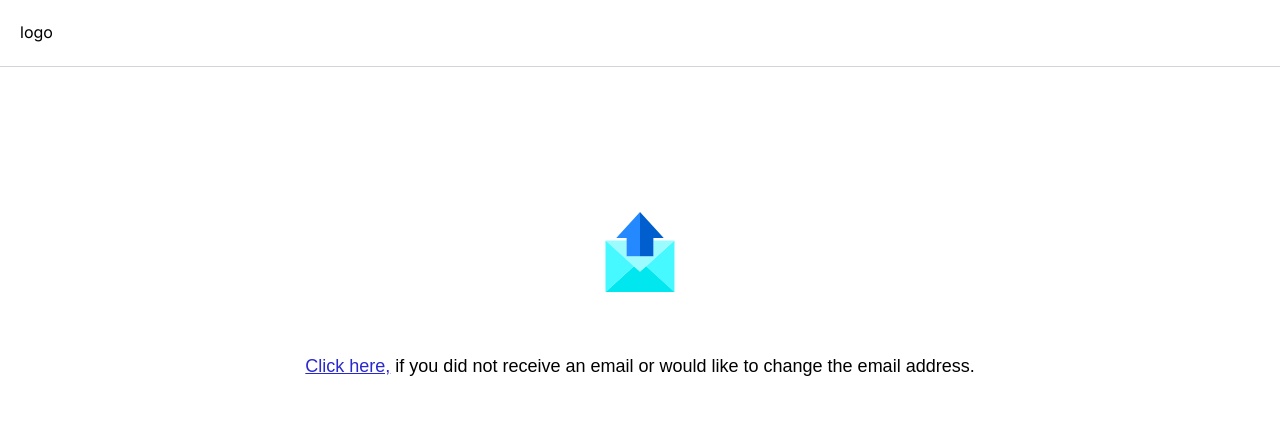
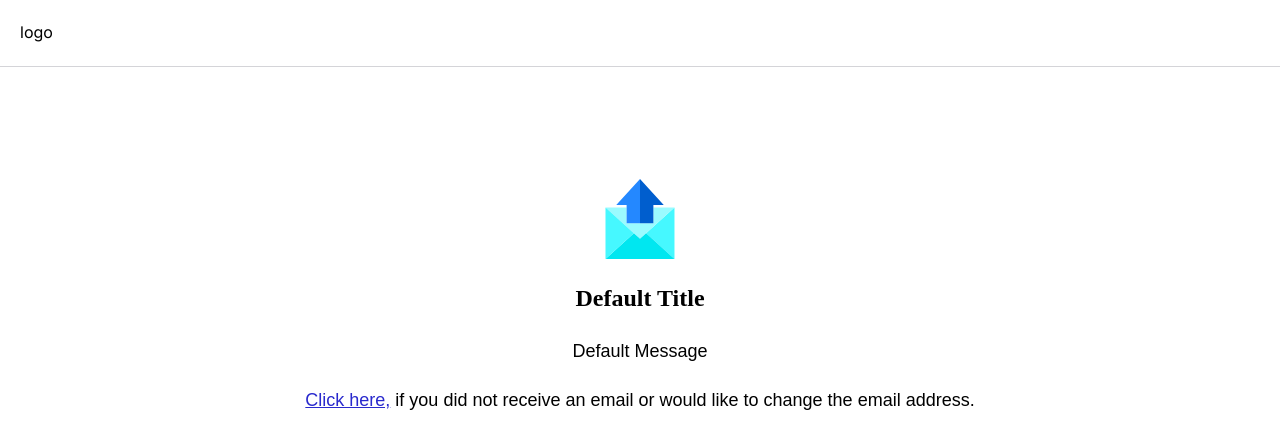
Before and after one commit to ngaridennis33/NorthFaceClient, a Next.js app: page /verify-email in a window 1280 px wide. Shown: the top 448 px of the page. Built offline with nearby package versions, Linux system fonts and the light colour scheme.

Commit message:
Updated the success page

```diff
--- a/src/app/(auth)/verify-email/page.tsx
+++ b/src/app/(auth)/verify-email/page.tsx
@@ -1,34 +1,31 @@
-"use client"
+import React from 'react';
+import Link from 'next/link';
+import styles from './page.module.scss';
+import { useSearchParams } from 'next/navigation';
+import { useRouter } from 'next/navigation';
+import { Suspense } from 'react';
 
-import Link from "next/link"
-import styles from "./page.module.scss"
-import { useSearchParams } from 'next/navigation'
-import { useRouter } from "next/navigation";
-import { Suspense } from "react";
-
-const VerifyEmailContent= () => {
-
+const VerifyEmailContent = () => {
   const searchParams = useSearchParams();
   const router = useRouter();
-    const title = searchParams.get('title');
-    const message = searchParams.get('res');
+  const title = searchParams.get('title') || 'Default Title';
+  const message = searchParams.get('res') || 'Default Message';
 
   return (
     <div className={styles.container}>
-
       <div className={styles.verifyEmail}>
         <svg height="10vh" width="10vh" version="1.1" id="Layer_1" xmlns="http://www.w3.org/2000/svg" xmlnsXlink="http://www.w3.org/1999/xlink" viewBox="0 0 504.669 504.669" xmlSpace="preserve">
           <g>
-                    <polygon style={{ fill: '#46F8FF' }} points="291.035,341.804 291.215,341.804 469.835,504.669 469.835,179.129"/>
+            <polygon style={{ fill: '#46F8FF' }} points="291.035,341.804 291.215,341.804 469.835,504.669 469.835,179.129" />
             <polygon style={{ fill: '#9BFBFF' }} points="469.835,179.129 336.764,179.129 336.764,278.528 252.335,278.528 167.905,278.528
-                    167.905,179.129 34.835,179.129 252.335,376.899"/>
+                    167.905,179.129 34.835,179.129 252.335,376.899" />
             <polygon style={{ fill: '#00E7F0' }} points="291.035,341.804 252.335,376.899 213.545,341.804 34.835,504.669 469.835,504.669
-                    291.215,341.804"/>
-                    <polygon style={{ fill: '#46F8FF' }} points="34.835,179.129 34.835,504.669 213.545,341.804"/>
+                    291.215,341.804" />
+            <polygon style={{ fill: '#46F8FF' }} points="34.835,179.129 34.835,504.669 213.545,341.804" />
             <polygon style={{ fill: '#2488FF' }} points="252.335,278.528 252.335,0 102.576,164.099 167.905,164.099 167.905,179.129
-                    167.905,278.528"/>
+                    167.905,278.528" />
             <polygon style={{ fill: '#005ECE' }} points="336.764,278.528 336.764,179.129 336.764,164.099 402.094,164.099 252.335,0
-                    252.335,278.528"/>
+                    252.335,278.528" />
           </g>
         </svg>
 
@@ -38,15 +35,13 @@ const VerifyEmailContent= () => {
           <span className={styles.text}>
             <Link className={styles.link} href="#" onClick={() => router.back()}>
               Click here,
-                    </Link> if you did not receive an email or would like to change the email address.
+            </Link>{' '}
+            if you did not receive an email or would like to change the email address.
           </span>
         </div>
-
-
       </div>
-
     </div>
-    )
+  );
 };
 
 const VerifyEmail = () => {
@@ -57,5 +52,4 @@ const VerifyEmail = () => {
   );
 };
 
-
-export default VerifyEmail
+export default VerifyEmail;
```
Lines whose indentation alone changed are shown as unchanged.
